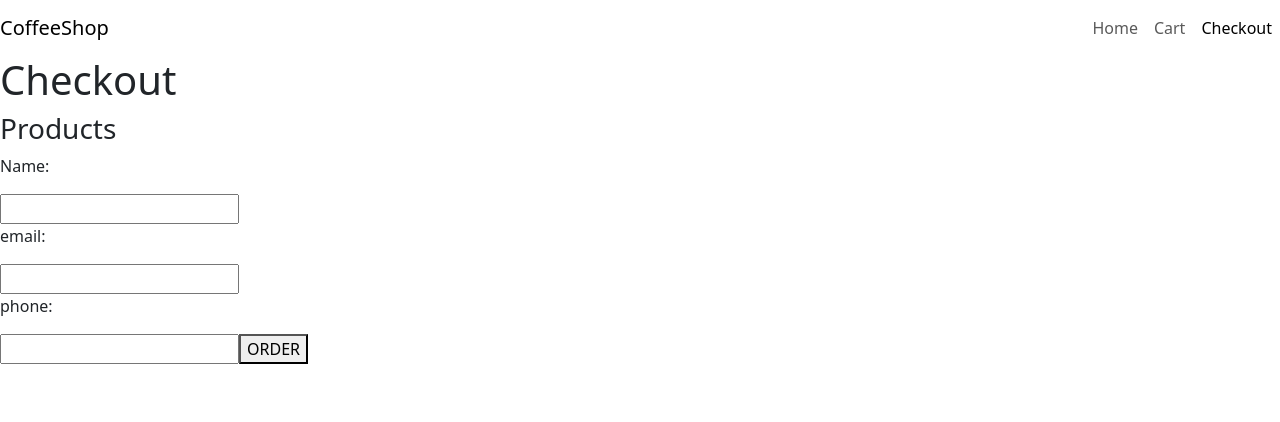
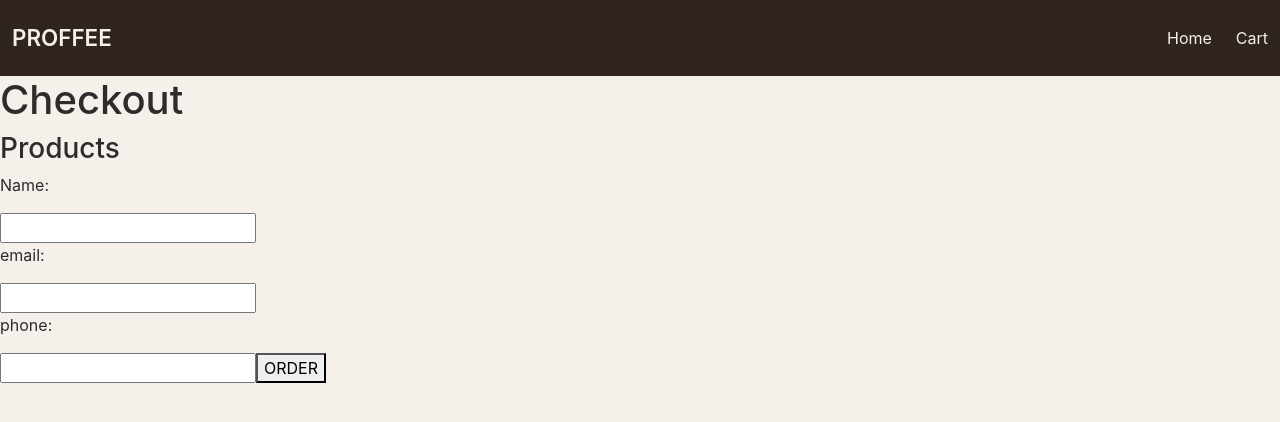
Before and after one commit to p-dubowik/ShopApp, a React (Create React App) app in the folder client/: page /checkout in a window 1280 px wide. Shown: the top 422 px of the page. Built offline with nearby package versions, Linux system fonts and the light colour scheme.

Commit message:
Add Global and NavBar styles. Edit NavBar layout to change to Hamburger on smaller screens.

```diff
--- a/client/package.json
+++ b/client/package.json
@@ -16,6 +16,7 @@
     "react-scripts": "5.0.1",
     "redux": "4.0.0",
     "redux-thunk": "2.4.2",
+    "sass": "1.69.5",
     "web-vitals": "^2.1.0"
   },
   "scripts": {
--- a/client/src/components/NavBar/NavBar.js
+++ b/client/src/components/NavBar/NavBar.js
@@ -1,17 +1,29 @@
+import { Navbar, Nav, Container } from "react-bootstrap";
 import { NavLink } from "react-router-dom";
-import { Navbar, Nav, Container } from "react-bootstrap";
+
+import styles from "./NavBar.module.scss"
 
 const NavBar = () => {
     return (
         <div>
-            <Navbar expand='lg'>
-                <Navbar.Brand as={NavLink} to='/'>CoffeeShop</Navbar.Brand>
+            <Navbar className={styles.navbar} expand="lg">
+                <Container className={styles.container}>
+                    <Navbar.Brand as={NavLink} to='/' className={styles.logo}>PROFFEE</Navbar.Brand>
 
-                <Nav className="ms-auto">
-                    <Nav.Link as={NavLink} to='/'>Home</Nav.Link>
-                    <Nav.Link as={NavLink} to='/cart'>Cart</Nav.Link>
-                    <Nav.Link as={NavLink} to='/checkout'>Checkout</Nav.Link>
-                </Nav>
+                    <Navbar.Toggle />
+
+                    <Navbar.Collapse>
+
+                        <Nav className="ms-auto">
+
+                            <NavLink to='/' className={({isActive}) => isActive ? styles.activeLink : styles.link}>Home</NavLink>
+
+                            <NavLink to='/cart' className={({isActive}) => isActive ? styles.activeLink : styles.link}>Cart</NavLink>
+                        </Nav>
+
+                    </Navbar.Collapse>
+
+                </Container>
             </Navbar>
         </div>
     )
--- /dev/null
+++ b/client/src/components/NavBar/NavBar.module.scss
@@ -0,0 +1,39 @@
+@import "../../styles/variables";
+
+.navbar {
+    background-color: $color-navbar;
+    padding: 1rem 0;
+}
+
+
+.logo {
+    color: $color-background;
+    text-decoration: none;
+    font-size: 1.4rem;
+    font-weight: 600;
+    transition: 0.3s;
+}
+
+
+.link {
+    color: $color-background;
+    text-decoration: none;
+    margin-left: 1.5rem;
+    transition: 0.3s;
+}
+
+
+.link:hover {
+    color: $color-accent;
+}
+
+
+.activeLink {
+    color: $color-accent;
+    text-decoration: none;
+    margin-left: 1.5rem;
+}
+
+.container {
+    max-width: 1500px;
+}
--- a/client/src/index.js
+++ b/client/src/index.js
@@ -5,6 +5,8 @@ import store from './redux/store';
 import React from 'react';
 import ReactDOM from 'react-dom/client';
 import App from './App';
+
+import './styles/main.scss';
 
 const root = ReactDOM.createRoot(document.getElementById('root'));
 
--- a/client/src/pages/Checkout/Checkout.js
+++ b/client/src/pages/Checkout/Checkout.js
@@ -12,17 +12,32 @@ const Checkout = () => {
     const products = useSelector(getAllProducts);
     const order = useSelector(getOrder);
 
+    const [form, setForm] = useState({
+        customerName: '',
+        email: '',
+        phone: '',
+    })
+
     useEffect(() => {
         if(order) {
             dispatch(clearCart());
         }
     }, [order, dispatch]);
 
-    const [form, setForm] = useState({
-        customerName: '',
-        email: '',
-        phone: '',
-    })
+    if(order) {
+        return (
+            <div>
+                <h1>Thank you for your order!</h1>
+
+                <p>Order placed successfully</p>
+
+                <p>Order ID: {order.id}</p>
+            </div>
+        )
+    }
+
+
+
 
     const data = {
         ...form,
--- /dev/null
+++ b/client/src/styles/_global.scss
@@ -0,0 +1,20 @@
+@import "./variables";
+
+* {
+    box-sizing: border-box;
+}
+
+body {
+    margin: 0;
+    background-color: $color-background;
+    color: $color-text;
+    font-family: "Inter", sans-serif;
+}
+
+a {
+    text-decoration: none;
+}
+
+button {
+    font-family: inherit;
+}
--- /dev/null
+++ b/client/src/styles/_variables.scss
@@ -0,0 +1,15 @@
+$color-background: #F5F1EA;
+$color-navbar: #2F241F;
+
+$color-primary: #6F4E37;
+$color-primary-hover: #5A3E2B;
+
+$color-text: #2C2C2C;
+
+$color-light: #FFFFFF;
+$color-accent: #D6B48A;
+
+$border-radius: 14px;
+$shadow-card: 0 4px 18px rgba(0, 0, 0, 0.88);
+
+$container-width: 1200px;
--- /dev/null
+++ b/client/src/styles/main.scss
@@ -0,0 +1,2 @@
+@import "./variables";
+@import "./global";
```
Also changed, not shown: 1 other file (tests, documents, lock files or other folders).
